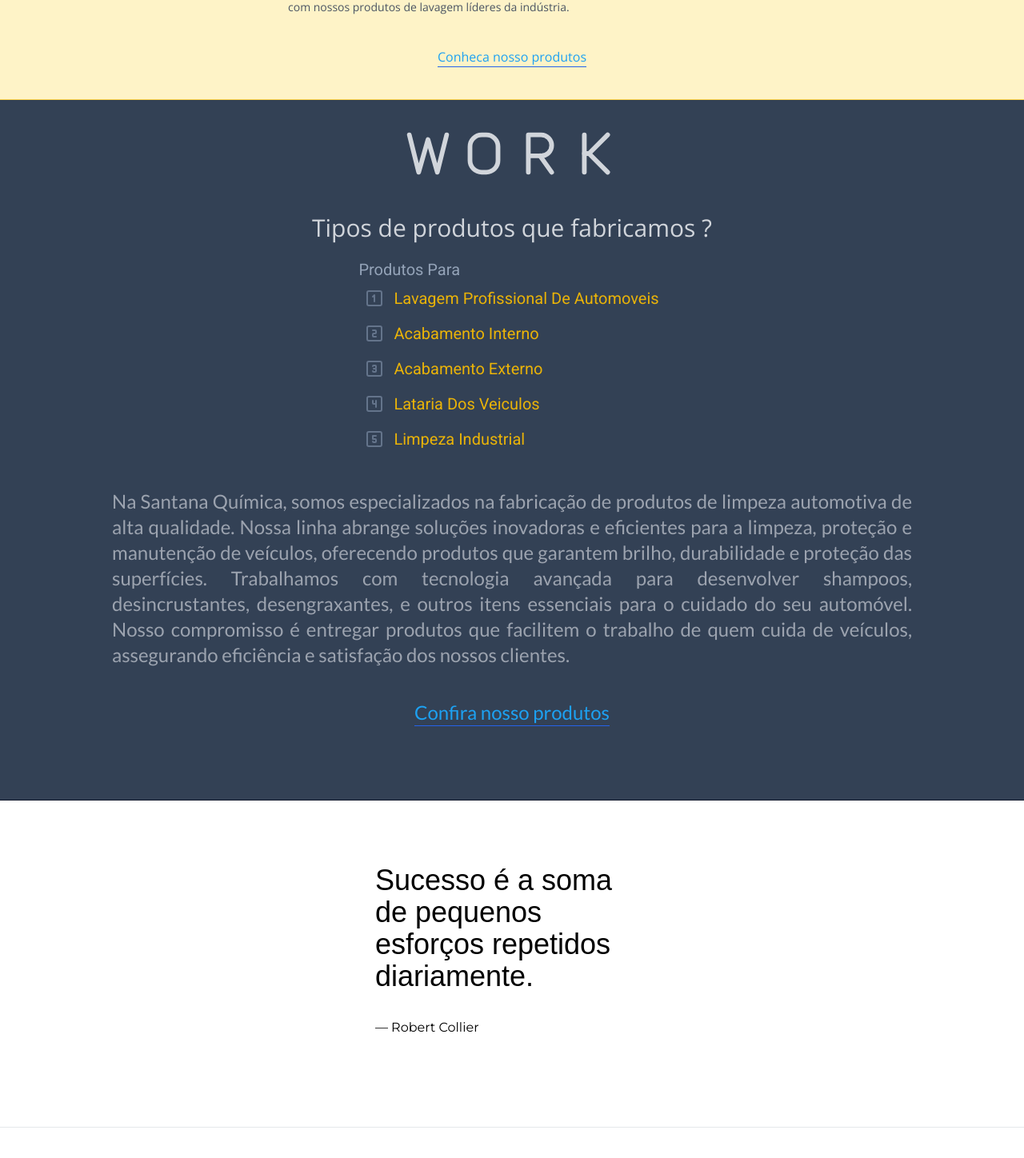
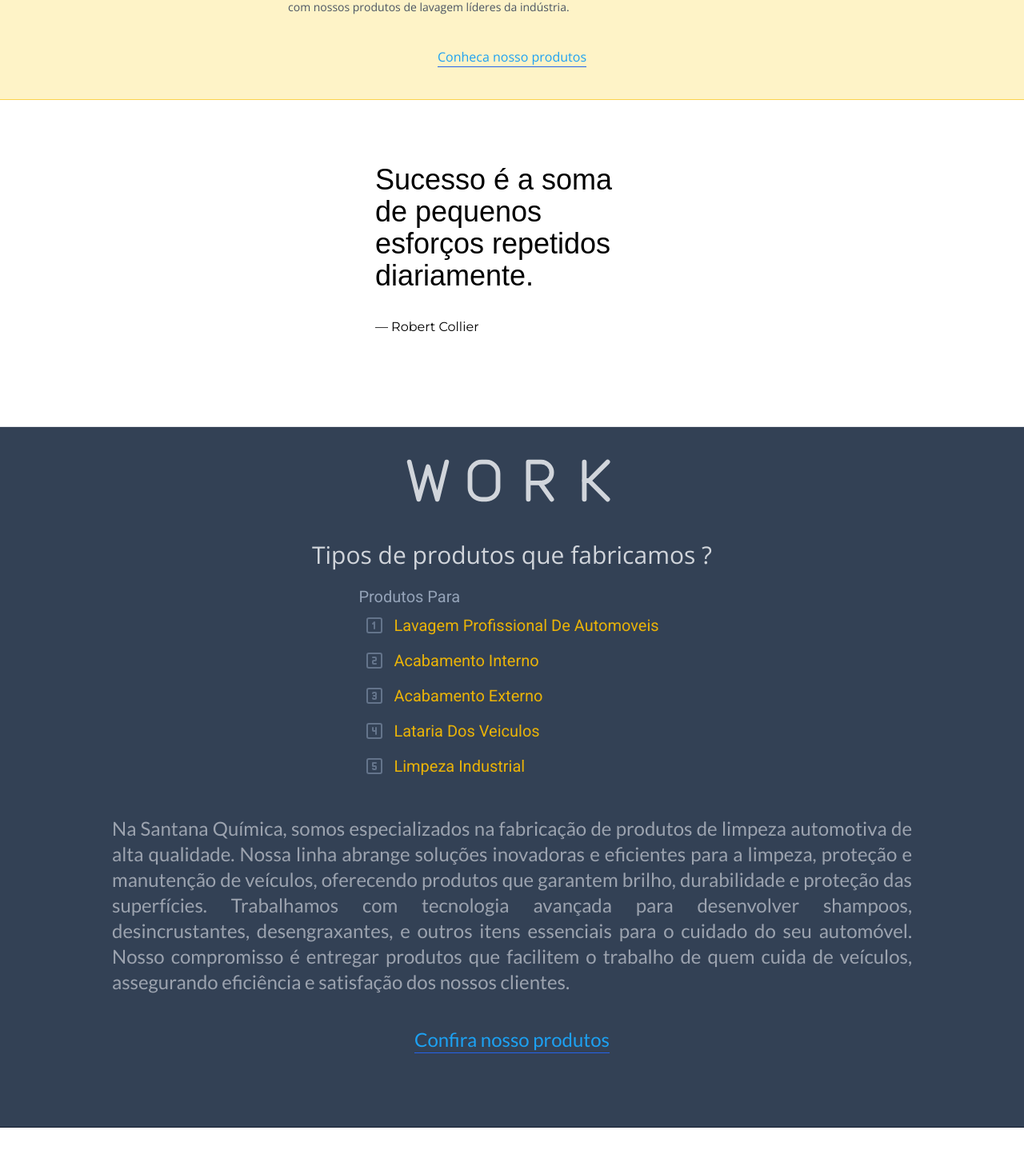
Before and after one commit to jcsj89/front-santana, a Next.js app: page / in a window 1280 px wide. Shown: the part 1260-2708 px from the top of the page at 80% size. Built offline with nearby package versions, Linux system fonts and the light colour scheme; a web font is replaced by a local one.

Commit message:
quote change posiion

```diff
--- a/src/app/(public)/page.tsx
+++ b/src/app/(public)/page.tsx
@@ -11,7 +11,7 @@
   return (
     <main className="flex flex-col items-center justify-center lg:bg-repeat-y">
       {/* home page first section - call to orcamento */}
-      <SessionBase className="flex-col lg:flex-row lg:py-6 py-4 dark:bg-slate-600 lg:bg-[url('/img/bg-1.png')] bg-no-repeat">
+      <SessionBase className="flex-col lg:flex-row lg:py-6 py-4  dark:bg-slate-600 lg:bg-[url('/img/bg-1.png')] bg-no-repeat">
         <HeroSection />
       </SessionBase>
 
@@ -20,18 +20,19 @@
         <KindCarsSection />
       </SessionBase>
 
+      {/* home page fourth section - motivational phrases */}
+      <SessionBase
+        className={`flex-col justify-center items-center text-black bg-white py-20 border-gray-200`}
+      >
+        <QuotesMessages />
+      </SessionBase>
+
       {/* home page third section - about kind of products us worked */}
       {/* text-black bg-white - trocar bg e cor texto para testar */}
       <SessionBase
         className={`flex-col justify-center items-center text-gray-300 bg-slate-700 py-8 border-slate-900`}
       >
         <WhatWeDo />
-      </SessionBase>
-
-      {/* home page fourth section - motivational phrases */}
-      <SessionBase
-        className={`flex-col justify-center items-center text-black bg-white py-20 border-gray-200`}      >
-        <QuotesMessages />
       </SessionBase>
 
       {/* section about us */}
```
